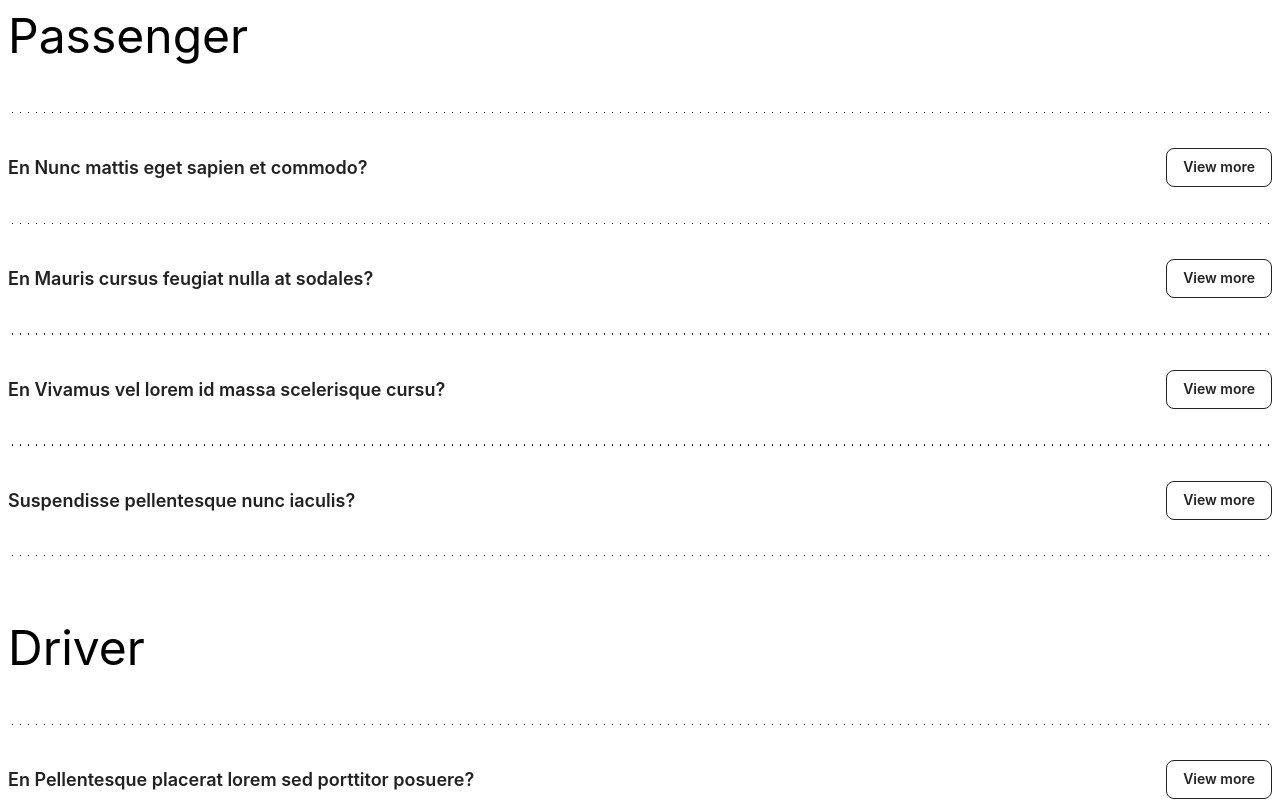
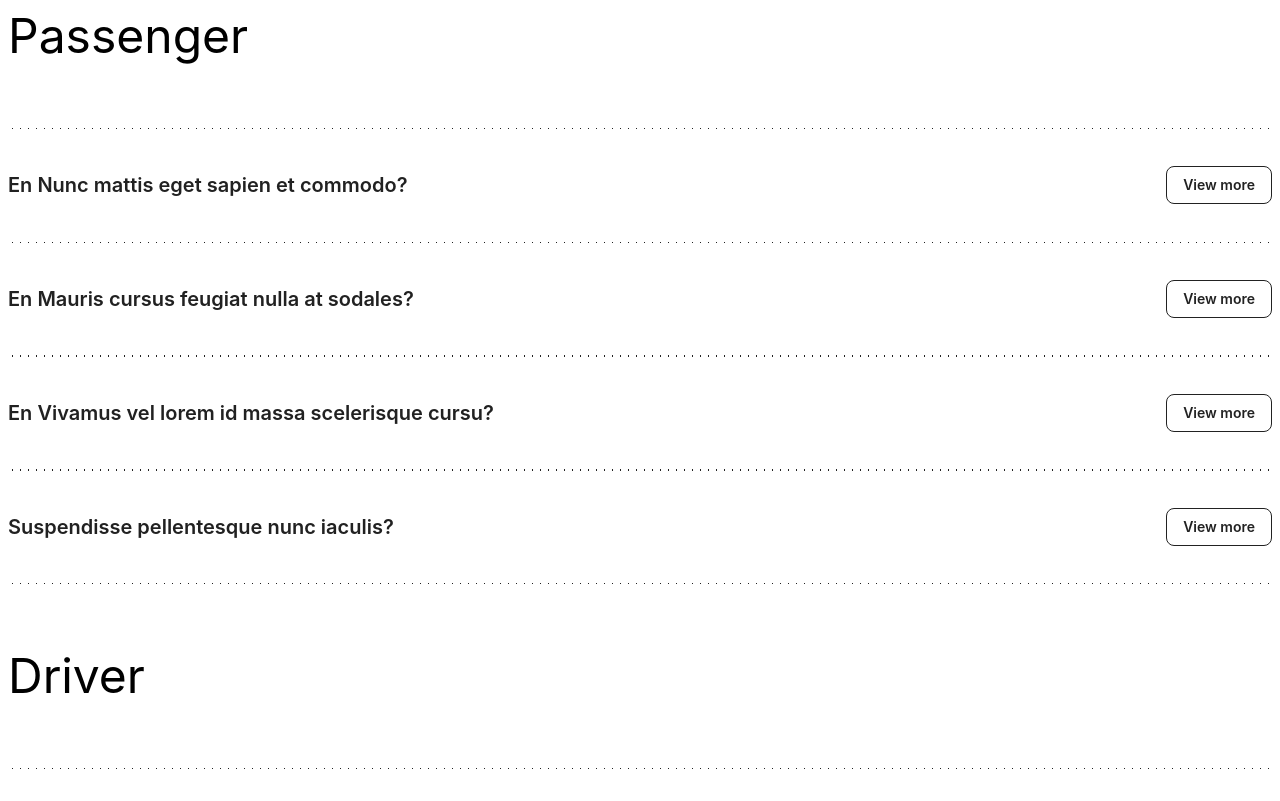
Before and after one commit to tiavina-mika/mui-custom-accordion, a React (Create React App) app in the folder src/: page / in a window 1280 px wide. Shown: the top 801 px of the page. Built offline with nearby package versions, Linux system fonts and the light colour scheme.

Commit message:
change question font size

```diff
--- a/src/Faqs.tsx
+++ b/src/Faqs.tsx
@@ -92,7 +92,7 @@ const Faqs = () => {
   return (
     <Stack spacing={8}>
       {items.map((item, index) => (
-        <Stack key={item.title + index} spacing={6}>
+        <Stack key={item.title + index} spacing={8}>
           <Box>
             <Typography variant="h3" sx={{ textTransform: "capitalize" }}>
               {item.title}
@@ -113,7 +113,7 @@ const Faqs = () => {
                   aria-controls="panel1a-content"
                   id="panel1a-header"
                 >
-                  <Typography sx={{ fontSize: 18, fontWeight: 600 }}>
+                  <Typography sx={{ fontSize: 20, fontWeight: 600 }}>
                     {subItem.question}
                   </Typography>
                 </StyledAccordionSummary>
```
